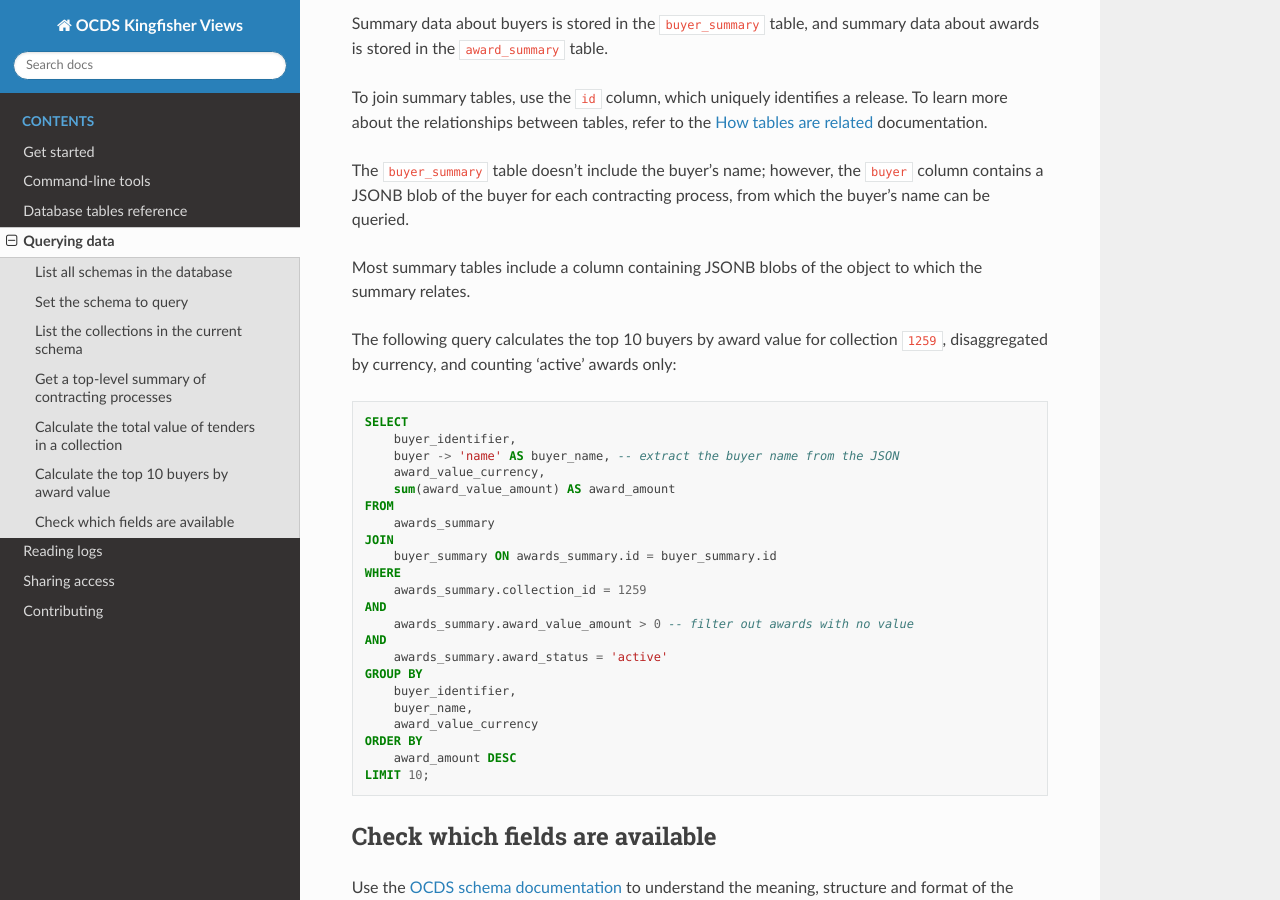
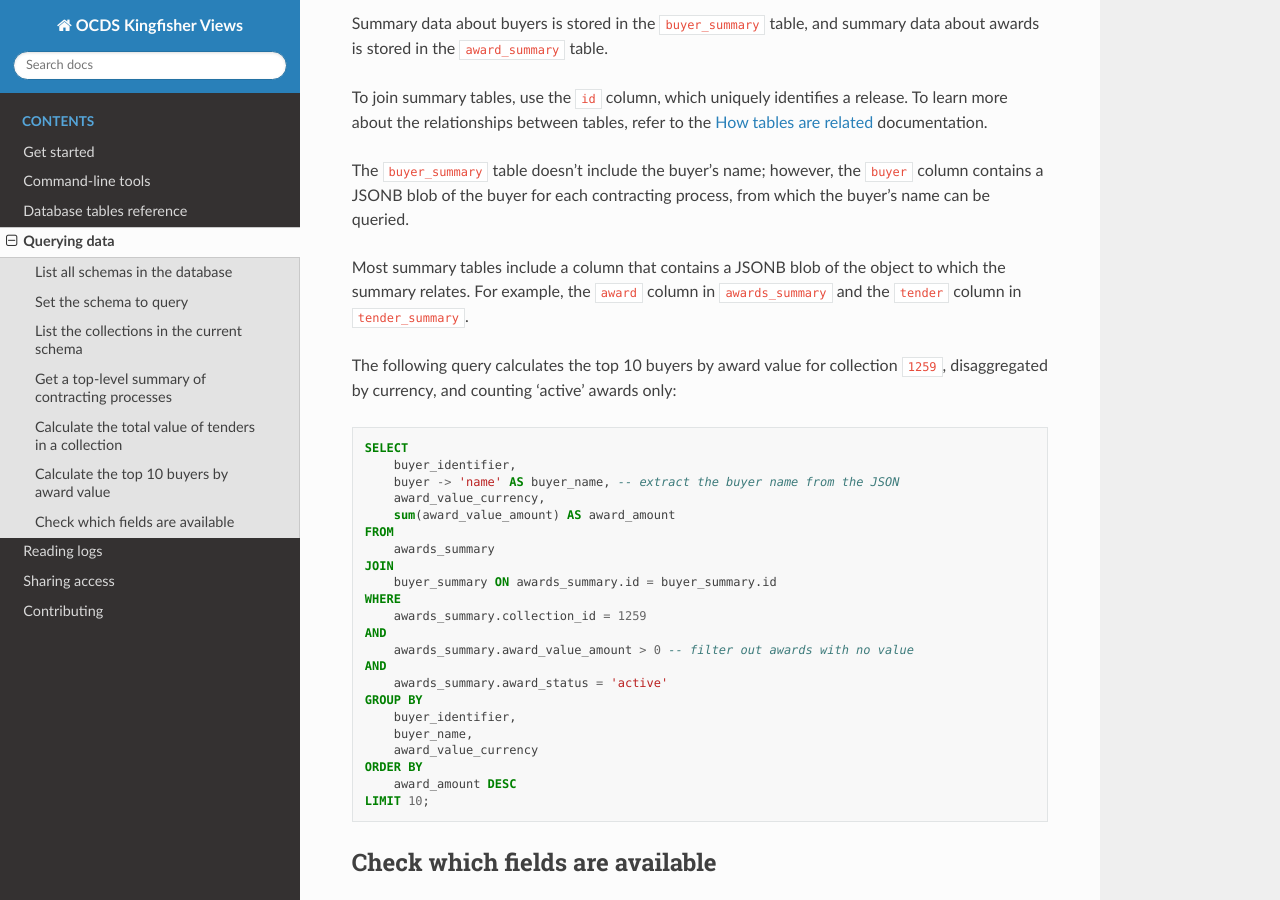
Before and after one commit to open-contracting/kingfisher-summarize, a Sphinx documentation site: the page built from docs/querying-data.rst, in a window 1280 px wide and 900 px high, scrolled down 3073 px. Built offline with Sphinx 7.4.7 and the Read the Docs theme 2.0.0, drawn with Linux system fonts in a browser that asks for light colours.

Commit message:
update reference to JSONB columns

```diff
--- a/docs/querying-data.rst
+++ b/docs/querying-data.rst
@@ -134,7 +134,7 @@ To join summary tables, use the ``id`` column, which uniquely identifies a relea
 
 The ``buyer_summary`` table doesn't include the buyer's name; however, the ``buyer`` column contains a JSONB blob of the buyer for each contracting process, from which the buyer's name can be queried.
 
-Most summary tables include a column containing JSONB blobs of the object to which the summary relates.
+Most summary tables include a column that contains a JSONB blob of the object to which the summary relates. For example, the ``award`` column in ``awards_summary`` and the ``tender`` column in ``tender_summary``.
 
 The following query calculates the top 10 buyers by award value for collection ``1259``, disaggregated by currency, and counting 'active' awards only:
 
```
